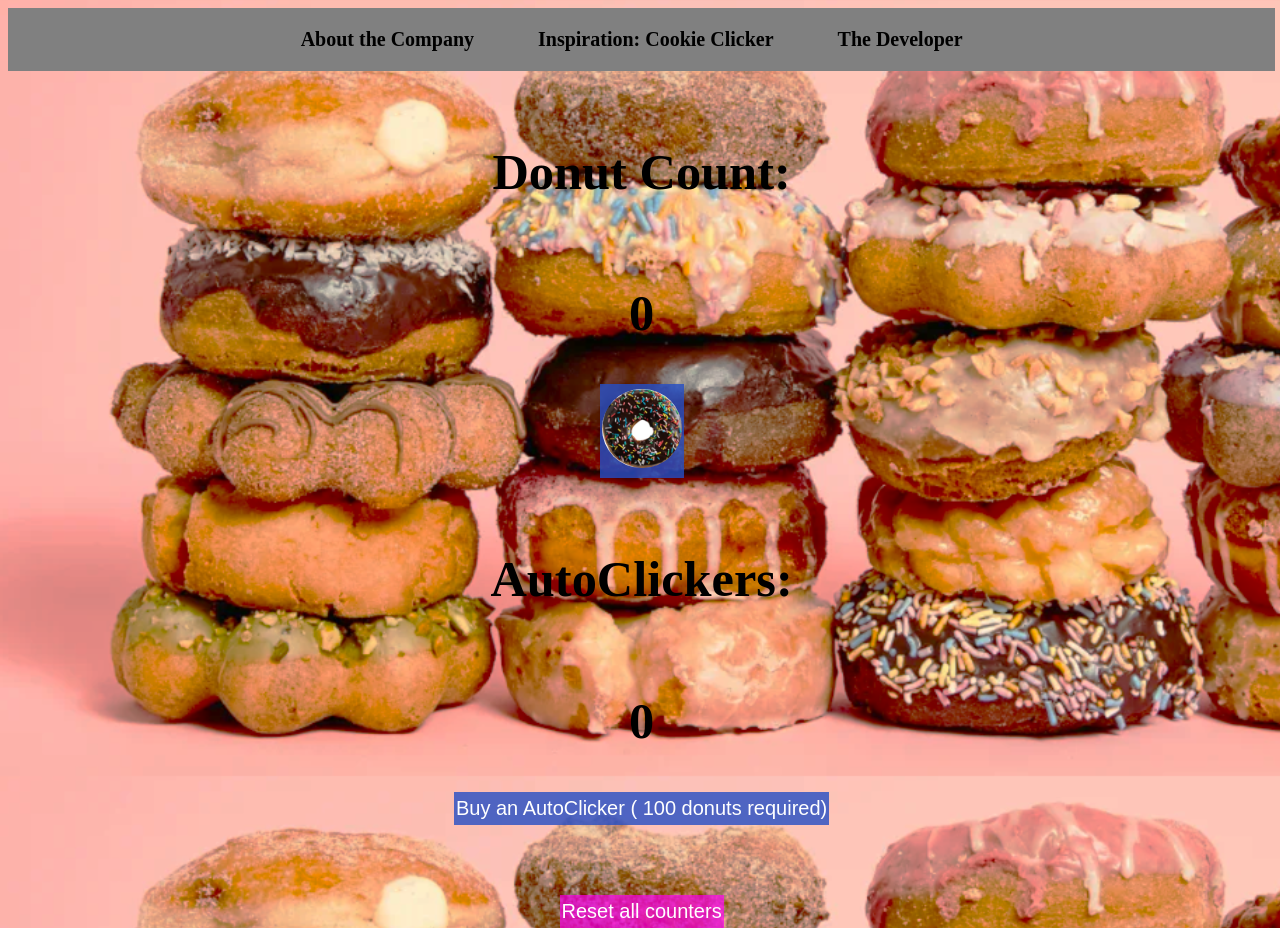
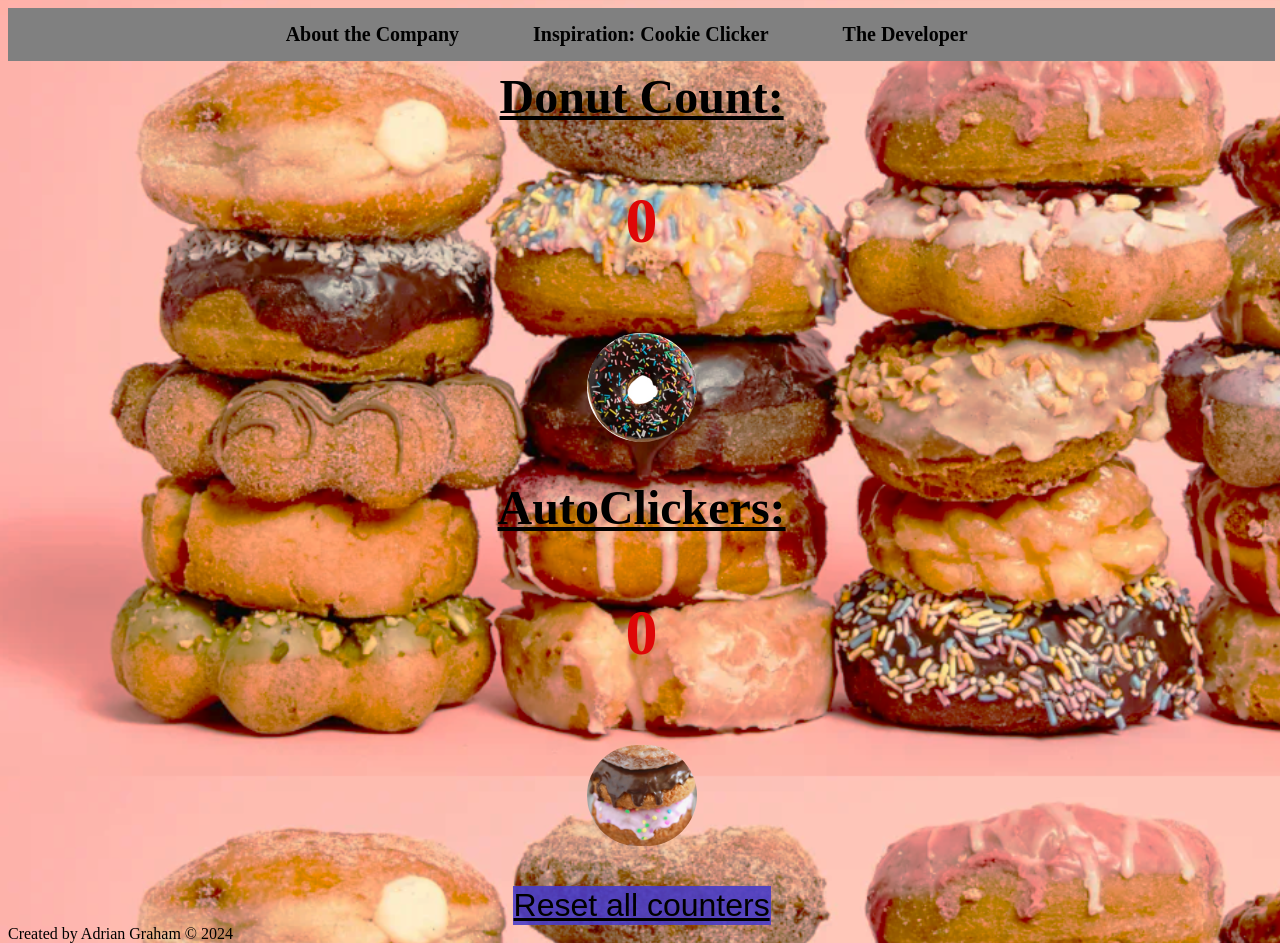
Before and after one commit to ProgramWithGraham/Donut-Maker, a website built with Parcel: page index.html in a window 1280 px wide. Built offline with nearby package versions, Linux system fonts and the light colour scheme.

Commit message:
updated buttons and cleaned up some code

```diff
--- a/index.html
+++ b/index.html
@@ -67,20 +67,25 @@
       </div>
     </div>
     <section>
-      <h2>Donut Count:</h2>
-      <h1 id="donut-count">0</h1>
-      <button id="donut-button"><img src="/img/donut.jpg" class="donut" /></button>
+      <h2 class="name">Donut Count:</h2>
+      <h1 id="donut-count" class="count">0</h1>
+      <button id="donut-button">
+        <img src="/img/donut.jpg"/>
+      </button>
     </section>
     <section>
-      <h2>AutoClickers:</h2>
-      <h1 id="auto-count">0</h1>
+      <h2 class="name">AutoClickers:</h2>
+      <h1 id="auto-count" class="count">0</h1>
       <button id="auto-button">
-        Buy an AutoClicker ( 100 donuts required)
+        <img src="/img/multidonuts.png" />
       </button>
     </section>
     <div class="reset">
       <button id="reset-button">Reset all counters</button>
     </div>
+    <footer class="footer" id="toes">
+      Created by Adrian Graham &copy; 2024
+    </footer>
     <script src="./index.js"></script>
   </body>
 </html>
--- a/style.css
+++ b/style.css
@@ -9,51 +9,58 @@ body {
   background-size: cover;
 }
 
+.count {
+  font-size: 4rem;
+  color: rgb(223, 7, 7);
+}
+
+.name {
+  margin: 0.6%;
+  text-decoration: underline;
+}
+
 section {
   box-sizing: border-box;
   display: flex;
   flex-direction: column;
   align-items: center;
-  margin-top: 30px;
-  font-size: 2.1rem;
+  font-size: 2rem;
 }
 
-
 button > img {
-  width: 80px;
-  border-radius: 100px;
-  background: none;
+  width: 110px;
+  border-radius: 75px;
+  padding: 15px;
 }
 
 button {
-  background-color: rgba(38, 78, 197, 0.808);
-  border:#000;
-  color: white;
-  padding: 5px 2px;
+  background-color: #3a3ac700;
+  border: #000;
+  padding: 7px 1px;
   text-align: center;
-  text-decoration: none;
+  text-decoration: underline;
   display: inline-block;
-  font-size: 20px;
+  font-size: 2rem;
   cursor: pointer;
 }
 
-
 .reset {
-  margin-top: 70px;
+  margin-top: 10px;
   flex-direction: column;
   display: flex;
   align-items: center;
 }
 
 .reset > button {
-  background-color: hwb(303 0% 0% / 0.685);
+  background-color: hwb(246 23% 21% / 0.884);
   cursor: pointer;
+  padding: 1px 1px;
 }
 
 /* Navigation styles */
 .header-nav {
   background-color: gray; /* gray background */
-  padding: 10px 20px; /* Added horizontal padding */
+  padding: 5px 5px; /* Added horizontal padding */
   text-align: center; /* Center-align navigation items */
 }
 
@@ -65,7 +72,7 @@ ul {
 
 li {
   display: inline-block; /* Display items side by side */
-  margin-right: 20px;
+  margin-right: 30px;
 }
 
 .header-link {
@@ -117,7 +124,7 @@ li {
 }
 
 button:hover {
-  color: #333;
+  color: #c71212;
 }
 
 @media screen and (max-width: 500px) {
```
Also changed, not shown: img/multidonuts.png (added).
